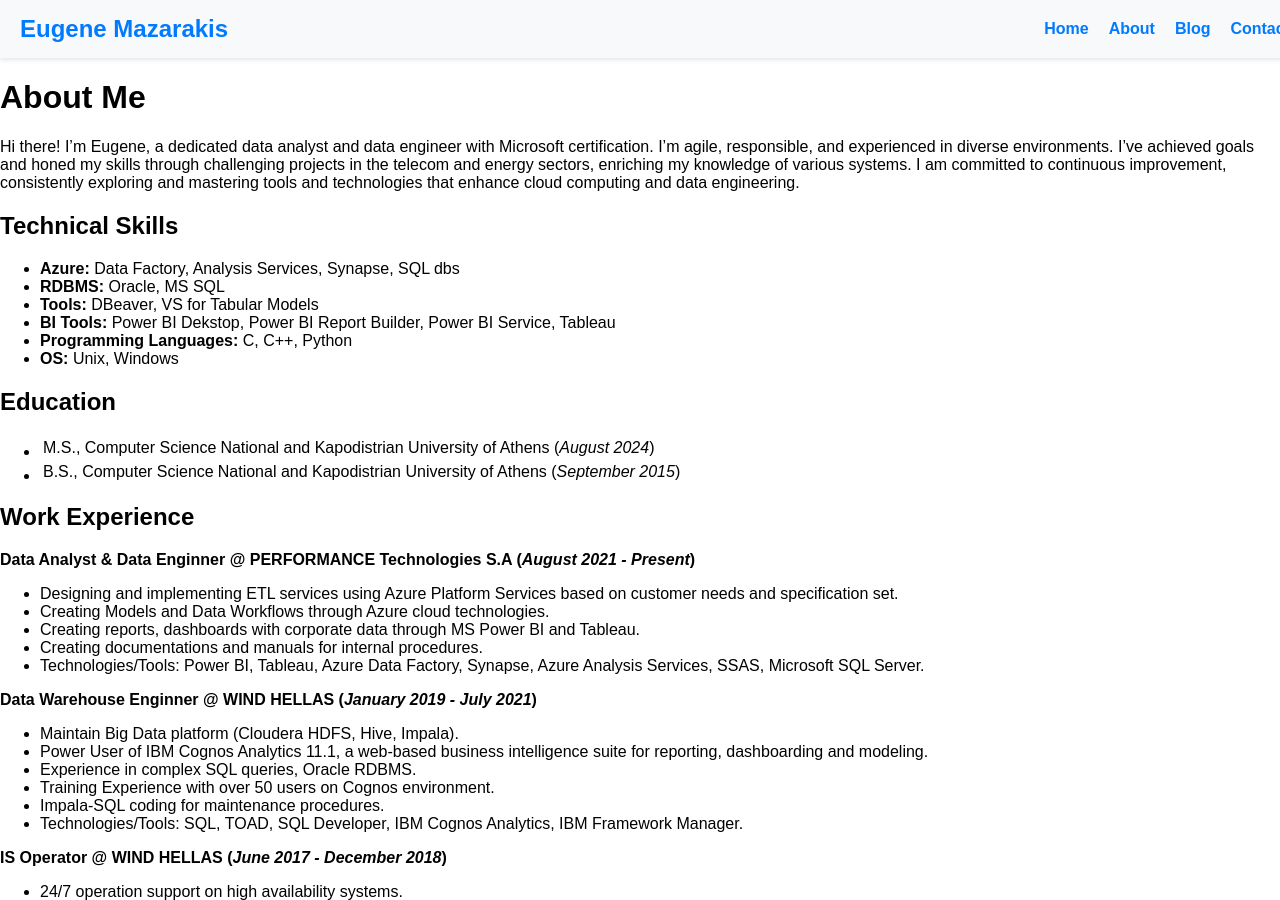
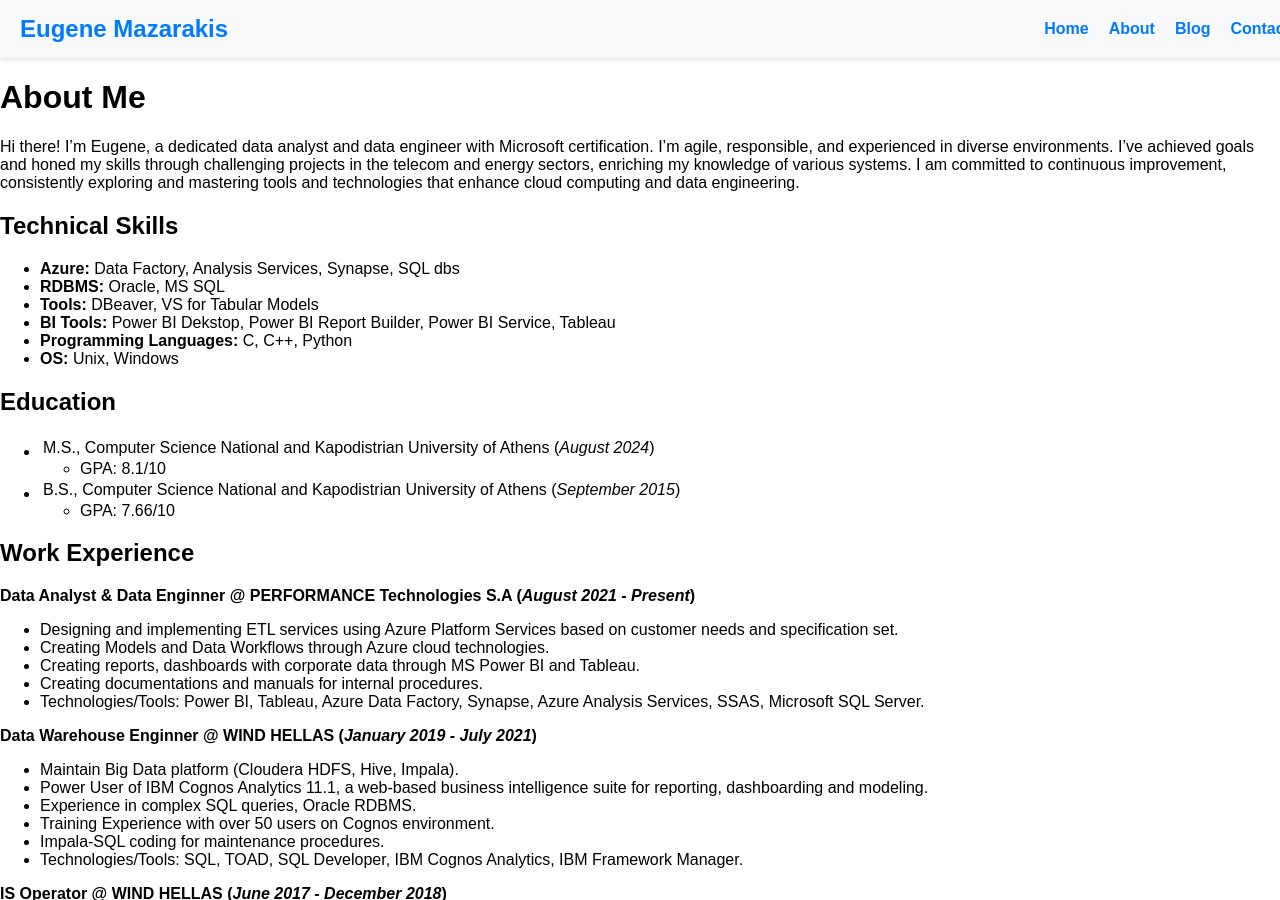
Before and after one commit to EMazarakis/EMazarakis.github.io, a Jekyll site: the page built from about.md, in a window 1280 px wide and 900 px high. Built offline with Jekyll 4.4.1, drawn with Linux system fonts in a browser that asks for light colours.

Commit message:
Update about.md

```diff
--- a/about.md
+++ b/about.md
@@ -18,7 +18,9 @@
 
 ## Education
 - M.S., Computer Science  | National and Kapodistrian University of Athens (_August 2024_)
+  -  GPA: 8.1/10
 - B.S., Computer Science  | National and Kapodistrian University of Athens (_September 2015_)
+  - GPA: 7.66/10
 
 ## Work Experience
 **Data Analyst & Data Enginner @ PERFORMANCE Technologies S.A (_August 2021 - Present_)**
```
